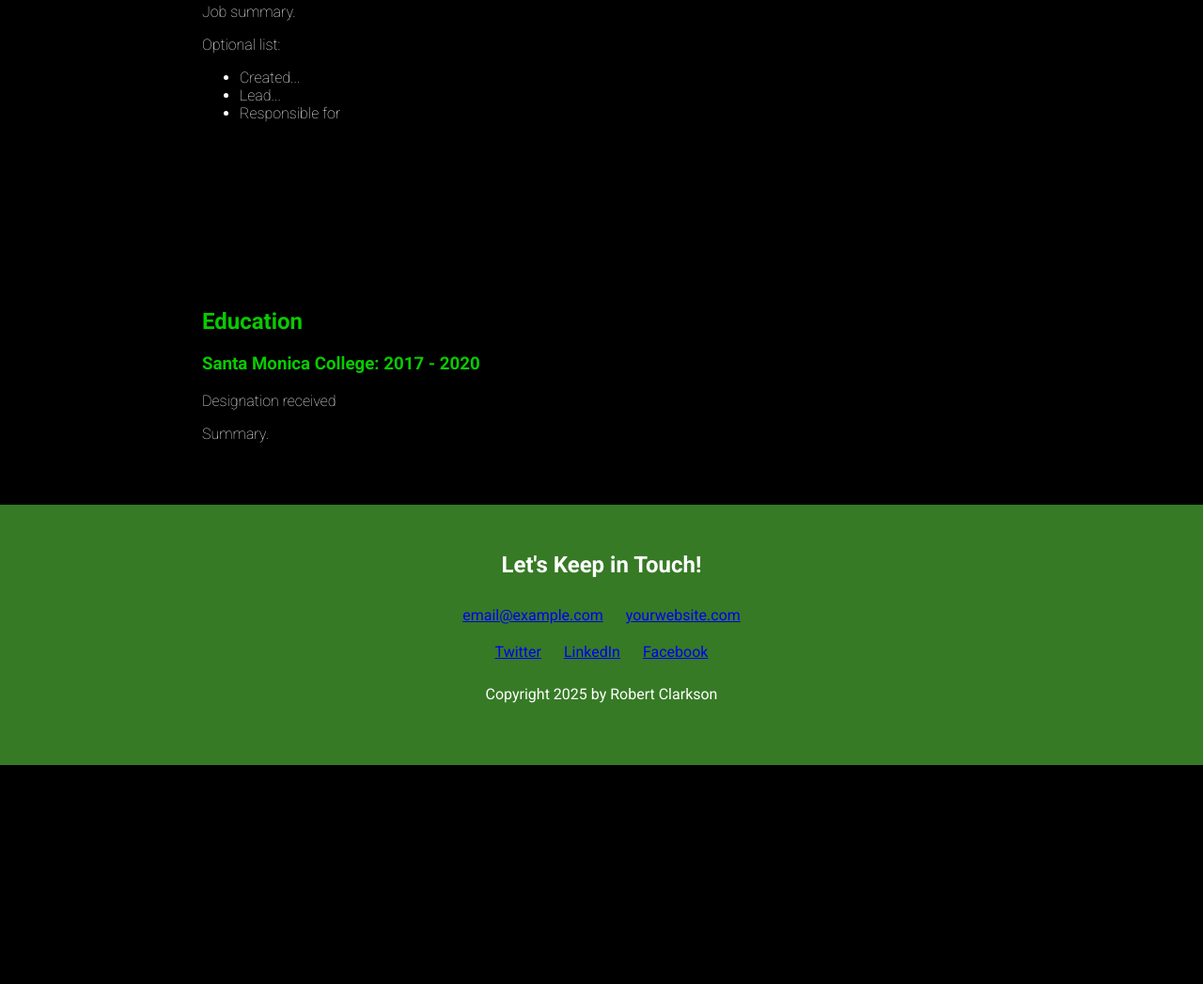
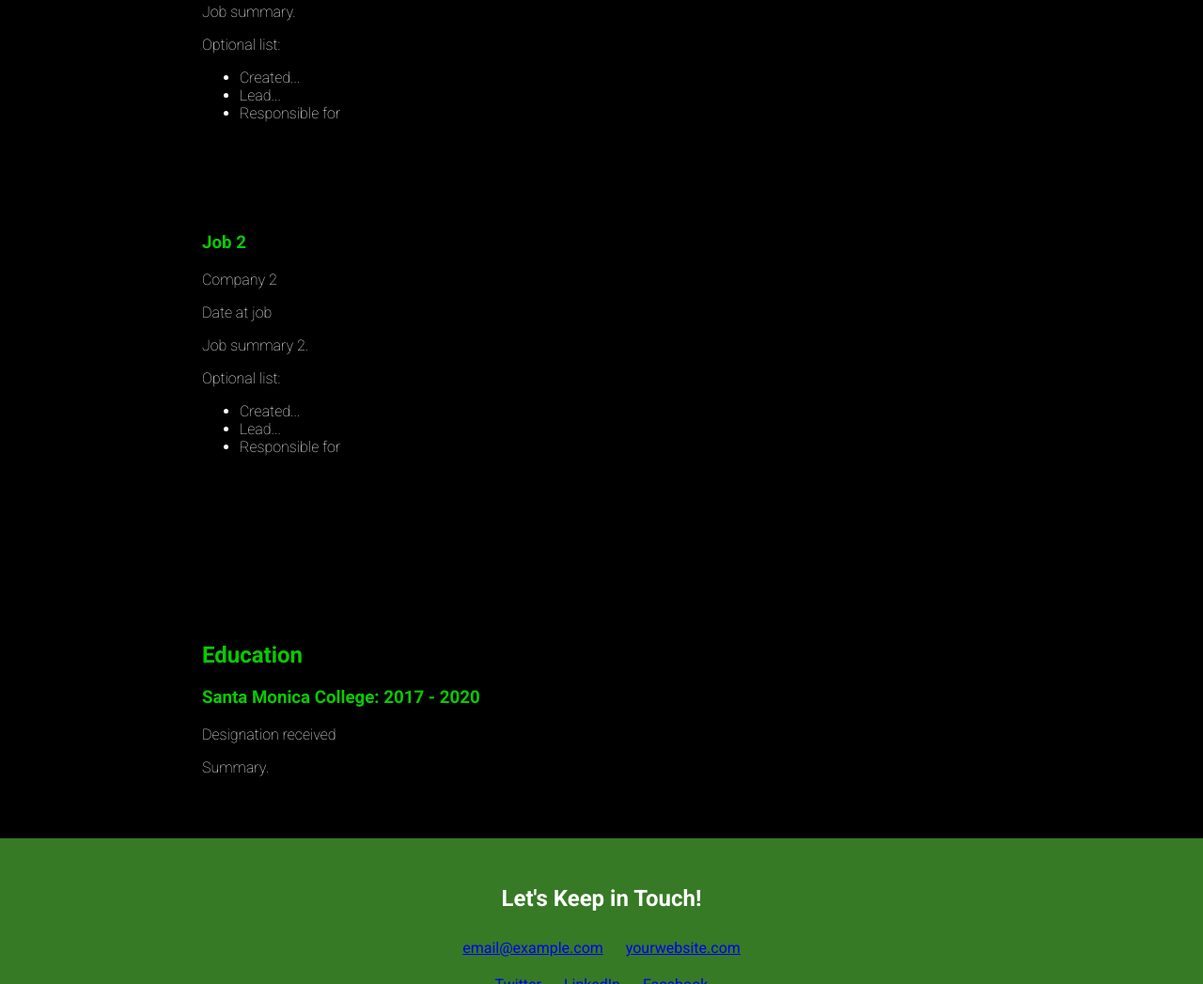
Before and after one commit to RobertEClarkson/HW7-Page, a plain HTML site: page index.html in a window 1280 px wide. Shown: the part 762-1809 px from the top of the page at 94% size. Before the commit the page ends 1576 px from the top, so only its background shows below. Drawn offline with Linux system fonts and the light colour scheme; a web font is replaced by a local one.

Commit message:
Update index.html

```diff
--- a/index.html
+++ b/index.html
@@ -50,6 +50,26 @@
                         <li>Responsible for</li>
                     </ul>
                 </div>
+
+                <div class="column-narrow">
+                    <!-- Job Details: copy this whole block to add more jobs -->
+                    <h3>Job 2</h3>
+                    <p>Company 2</p>
+                    <p>Date at job</p>
+                </div>
+
+                <div class="column-wide">
+                    <!-- Add as many paragraphs as you need. -->
+                    <p>Job summary 2.</p>
+
+                    <!-- This list can be deleted if you don't want to use it. -->
+                    <p>Optional list:</p>
+                    <ul>
+                        <li>Created...</li>
+                        <li>Lead...</li>
+                        <li>Responsible for</li>
+                    </ul>
+                </div>
                 <!-- end of Job Details block. -->
             </div>
         </section>
```
